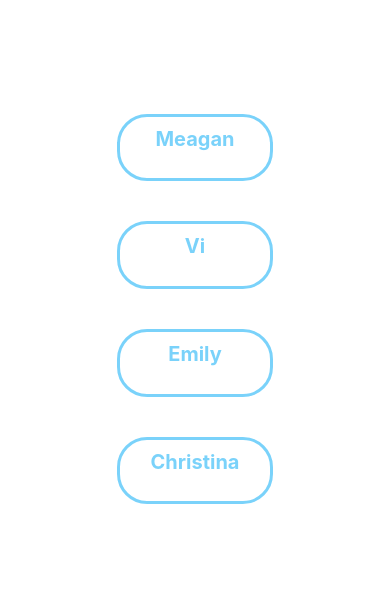
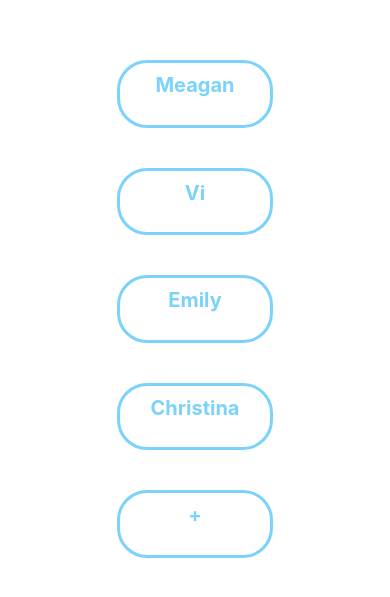
Before and after one commit to meagan-lai/Chore-Share, a React Native app: screen / in a window 390 px wide. Shown: the part 113-710 px from the top of the page. Built offline with nearby package versions, Linux system fonts and the light colour scheme.

Commit message:
Add roommate option added

```diff
--- a/App.js
+++ b/App.js
@@ -1,6 +1,7 @@
 import React, { Component } from "react";
 import Roommate from "./Roommate";
 import {
+  ScrollView,
   Platform,
   StyleSheet,
   Text,
@@ -8,14 +9,13 @@ import {
   TouchableHighlight
 } from "react-native";
 
-const roommateNames = ["Meagan", "Vi", "Emily", "Christina"];
-
 export default class App extends Component {
   constructor(props) {
     super(props);
     this.roommateAdd = this.roommateAdd.bind(this);
     this.state = {
-      allRoommates: []
+      allRoommates: [],
+      roommateNames: ["Meagan", "Vi", "Emily", "Christina"]
     };
   }
 
@@ -33,15 +33,29 @@ export default class App extends Component {
       console.log(allRoommates);
     }
   }
+
+  newRoommate(name) {
+    let r = this.state.roommateNames;
+    r.push(name);
+    this.setState({ roommateNames: r });
+  }
   render() {
     console.log(this.state.allRoommates);
 
     return (
-      <View style={styles.container}>
-        {roommateNames.map((name, i) => {
-          return <Roommate name={name} roommateAdd={this.roommateAdd} />;
+      <ScrollView contentContainerStyle={styles.container}>
+        {this.state.roommateNames.map((name, i) => {
+          return (
+            <Roommate key={i} name={name} roommateAdd={this.roommateAdd} />
+          );
         })}
-      </View>
+        <TouchableHighlight
+          style={styles.button}
+          onPress={() => this.newRoommate("test")}
+        >
+          <Text style={styles.text}>+</Text>
+        </TouchableHighlight>
+      </ScrollView>
     );
   }
 }
@@ -63,5 +77,23 @@ const styles = StyleSheet.create({
     textAlign: "center",
     color: "#333333",
     marginBottom: 5
+  },
+  button: {
+    backgroundColor: "white",
+    borderColor: "#5ac8fa",
+    borderWidth: 3,
+    margin: 20,
+    width: 5,
+    paddingVertical: 10,
+    borderRadius: 30,
+    width: "40%",
+    height: "8%",
+    opacity: 0.8
+  },
+  text: {
+    textAlign: "center",
+    color: "#5ac8fa",
+    fontSize: 20,
+    fontWeight: "bold"
   }
 });
```
